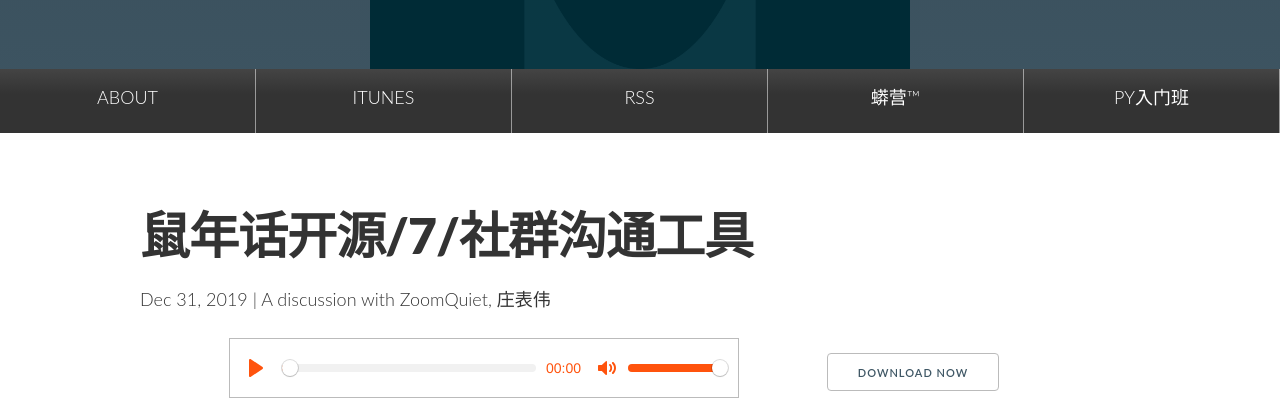
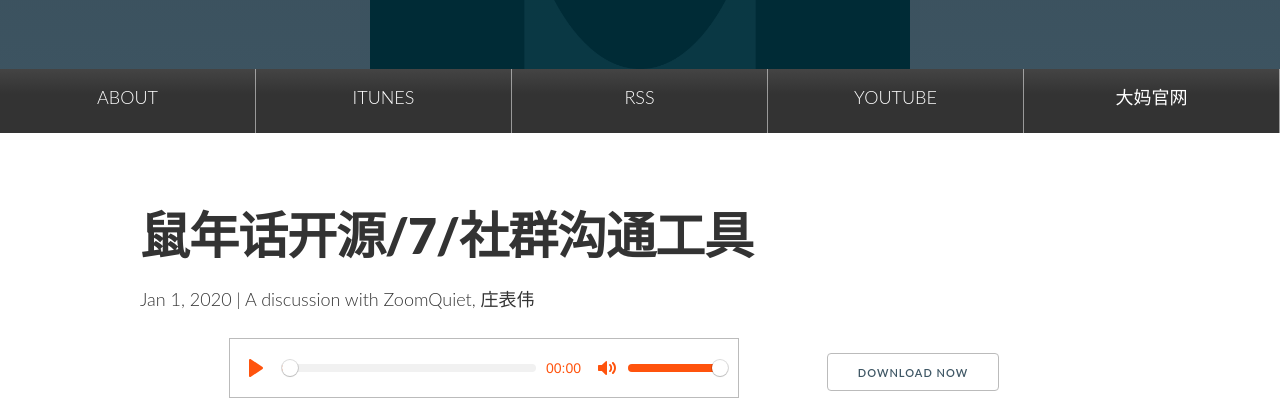
Before and after one commit to 101camp/fm, a Jekyll site: the page built from _posts/2019-12-31-talk4OSC7-communication-tools.md, in a window 1280 px wide and 900 px high. Shown: the part 471-871 px from the top of the window. Built offline with Jekyll 4.4.1, drawn with Linux system fonts in a browser that asks for light colours; comment, search, counter and statistics services are not loaded; some of the changed text lies outside the part shown.

Commit message:
👌 IMPROVE: nav + name

```diff
--- a/_config.yml
+++ b/_config.yml
@@ -6,16 +6,16 @@
 # 'jekyll serve'. If you change this file, please restart the server process.
 
 # Site settings
-title: fm.101.camp蟒营®播客/钩陈各种值得探讨
+title: fm.101.camp
 email: zoomquiet+fm@gmail.com
-description: "fm.101.camp is PodCasting from 101.camp. 蟒营™101.camp is OpenSource online course framework, the goal is help people design the effective course, the really help learnner effective learnning. But we discover the main problem for learnning is how to clear thinking and asking, so we try usage PodCasting discuss all kinds of things be worth discussion;这是蟒营™101.camp 的电台, 101.camp 是个开源网络课程框架, 目的是帮助人们构建有效课程, 令学习者真正进入学习状态. 在运营过程中我们发现问题最大的问题是: 如何清晰的思考以及提问, 所以, 开始尝试用 PodCasting 形式邀请各种学习者来讨论一切值得讨论的. feedId:58858970875044864+userId:68573755406424064"
-subtitle: "A discussion from the 蟒营™101.camp for life & learnning."
+description: "fm.101.camp is PodCasting from 101.camp. 蟒营™101.camp is OpenSource online course framework, the goal is help people design the effective course, the really help learnner effective learnning. But we discover the main problem for learnning is how to clear thinking and asking, so we try usage PodCasting discuss all kinds of things be worth discussion;蟒营®播客/钩陈各种值得探讨:101.camp 是个开源网络课程框架, 目的是帮助人们构建有效课程, 令学习者真正进入学习状态. 在运营过程中我们发现问题最大的问题是: 如何清晰的思考以及提问, 所以, 开始尝试用 PodCasting 形式邀请各种学习者来讨论一切值得讨论的. feedId:58858970875044864+userId:68573755406424064"
+subtitle: "A record from 蟒营®101.camp for life & learnning..Chaos42DAMA"
 lang: zh-cn
 author: Zoom.Quiet
-copyright: "蟒营®101.camp&#xA9; 2017~2023"
+copyright: "蟒营®101.camp&#xA9; 1998~2042"
 
 baseurl: "" # the subpath of your site, e.g. /blog
-url: "http://tm.101.camp" # the base hostname & protocol for your site
+url: "http://fm.101.camp" # the base hostname & protocol for your site
 itunes: "https://podcasts.apple.com/cn/podcast/fm-101-camp-%E8%9F%92%E8%90%A5-%E7%94%B5%E5%8F%B0-%E5%8B%BE%E9%99%88%E5%90%84%E7%A7%8D%E5%80%BC%E5%BE%97%E6%8E%A2%E8%AE%A8/id1499193864"
 twitter_username: zoomq
 github_username:  zoomquiet
@@ -23,7 +23,7 @@ github_username:  zoomquiet
 permalink: /:year/:title.html
 
 #Timezone
-timezone: China/Shanghai
+timezone: Asia/Shanghai
 
 #Setup for Pages
 include: ['_pages']
--- a/_includes/navigation.html
+++ b/_includes/navigation.html
@@ -6,7 +6,7 @@
 -->
         <li><a href="{{ site.itunes }}">iTunes</a></li>
         <li><a href="{{ site.baseurl }}/podcast.xml">RSS</a></li>
-        <li><a href="https://101.camp/">蟒营™</a></li>
-        <li><a href="https://py.101.camp/">Py入门班</a></li>
+        <li><a href="https://www.youtube.com/@Chaos42DAMA">Youtube</a></li>
+        <li><a href="https://zoomquiet.io">大妈官网</a></li>
     </ul>
 </nav>
```
